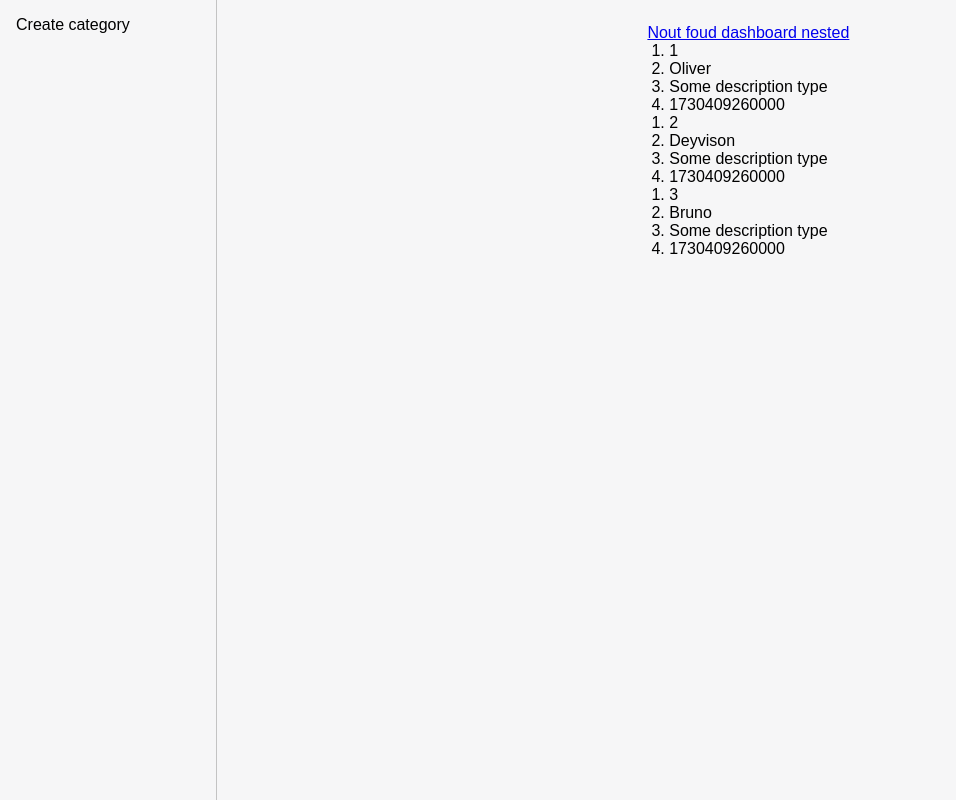
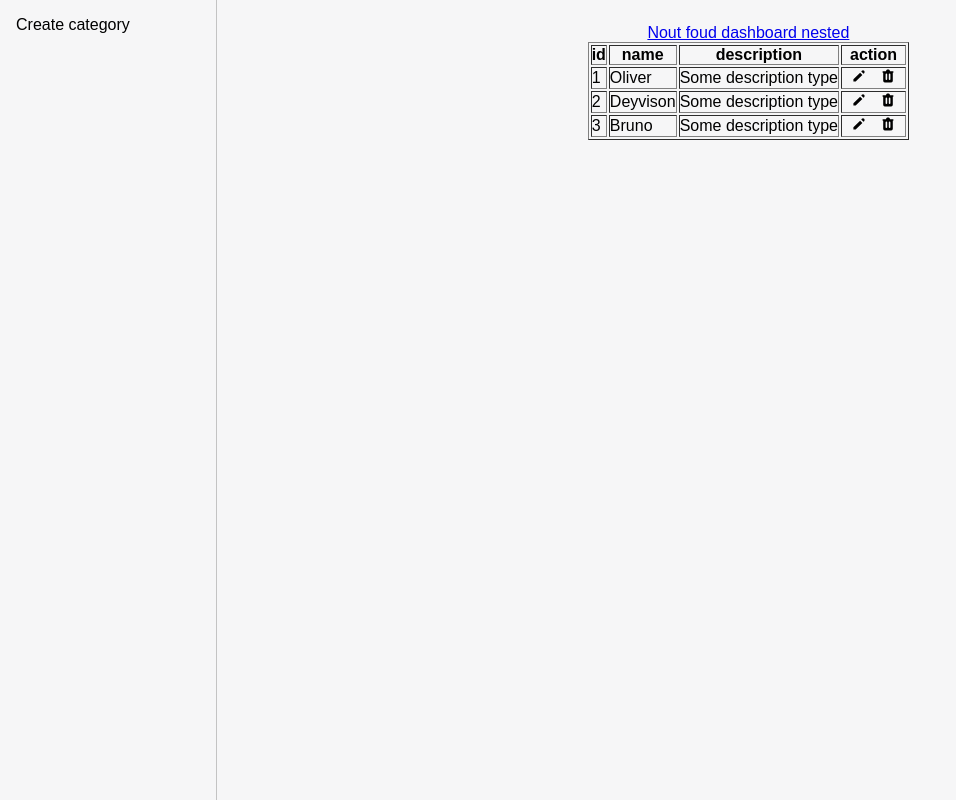
Before and after one commit to deyvisonborges/fullcycle-codeflix-front-admin, a React (Vite) app: page /dashboard/categories in a window 1280 px wide. Shown: the whole page, without its empty margins (0-956 px from the left). Built offline with nearby package versions, Linux system fonts and the light colour scheme.

Commit message:
feat: module/category: add store crud

```diff
--- a/src/config/store/reducers.ts
+++ b/src/config/store/reducers.ts
@@ -1,6 +1,6 @@
 import { combineReducers } from '@reduxjs/toolkit'
 import { toastReducer } from './slices'
-import { categoriesSlice } from '@/modules/dashboard/features/categories/category.store-slice'
+import { categoriesSlice } from '@/modules/dashboard/features/categories/categories.store-slice'
 
 export const reducers = combineReducers({
   toast: toastReducer,
--- a/src/modules/dashboard/features/categories/useCategoriesStore.tsx
+++ b/src/modules/dashboard/features/categories/categories.store-hook.tsx
@@ -1,15 +1,16 @@
 import { useAppDispatch, useAppSelector } from '@/config/store'
 import {
   categoriesStoreActions,
-  selectCategories
-} from './category.store-slice'
+  categoriesStoreSelectors
+} from './categories.store-slice'
 import { categoryModelAdapter } from '@/integrations/categories'
 import { CategoryUIModel } from './category.ui-model'
 import { useCallback, useMemo } from 'react'
+import { CategoryID } from './category-id.primitive'
 
 export function useCategories() {
   const dispatch = useAppDispatch()
-  const categories = useAppSelector(selectCategories)
+  const categories = useAppSelector(categoriesStoreSelectors.selectCategories)
 
   const adaptedCategories = useMemo(
     () => categories.map((c) => categoryModelAdapter(c)) as CategoryUIModel[],
@@ -33,9 +34,25 @@ export function useCategories() {
     [dispatch]
   )
 
+  const updateCategory = useCallback(
+    (category: Partial<CategoryUIModel>) => {
+      dispatch(categoriesStoreActions.updateCategory(category))
+    },
+    [dispatch]
+  )
+
+  const deleteCategory = useCallback(
+    ({ id }: CategoryID) => {
+      dispatch(categoriesStoreActions.deleteCategory({ id }))
+    },
+    [dispatch]
+  )
+
   return {
     categories: adaptedCategories,
     findCategoryById,
-    createCategory
+    createCategory,
+    updateCategory,
+    deleteCategory
   }
 }
--- a/src/modules/dashboard/features/categories/category.store-slice.ts
+++ b/src/modules/dashboard/features/categories/categories.store-slice.ts
@@ -2,6 +2,7 @@ import { CategoryModel as CategoryAPIModel } from '@/integrations/categories'
 import { createSlice, PayloadAction } from '@reduxjs/toolkit'
 import { CATEGORIES_MOCK } from './mocks/categories.mock-data'
 import { RootState } from '@/config/store'
+import { CategoryID } from './category-id.primitive'
 
 export const categoriesSlice = createSlice({
   name: 'categories',
@@ -10,23 +11,24 @@ export const categoriesSlice = createSlice({
     createCategory(state, action) {
       state.push({ ...action.payload, id: state.length + 1 })
     },
-    deleteCategory: (state, action) => {
-      return state.filter((todo) => todo.id !== action.payload.id)
-    },
     updateCategory: (
       state,
       action: PayloadAction<Partial<CategoryAPIModel>>
     ) => {
-      const index = state.findIndex(
-        (category) => category.id === action.payload.id
-      )
+      const { id } = action.payload
+      const index = state.findIndex((category) => category.id === id)
       state[index] = action.payload as CategoryAPIModel
+    },
+    deleteCategory: (state, action: PayloadAction<CategoryID>) => {
+      const { id } = action.payload
+      const index = state.findIndex((category) => category.id === id)
+      state.splice(index, 1)
     }
   }
 })
 
-export const selectCategories = (state: RootState) => state.categories
-// export const selectCategoryById = ({ categories }: RootState, id: string) =>
-//   categories.categories.find((c) => c.id === id)
+export const categoriesStoreSelectors = {
+  selectCategories: (state: RootState) => state.categories
+}
 
 export const { actions: categoriesStoreActions } = categoriesSlice
--- /dev/null
+++ b/src/modules/dashboard/features/categories/category-id.primitive.ts
@@ -0,0 +1 @@
+export type CategoryID = { id: string }
--- a/src/modules/dashboard/features/categories/pages/create-category/index.tsx
+++ b/src/modules/dashboard/features/categories/pages/create-category/index.tsx
@@ -4,7 +4,8 @@ import {
 } from '../../components/category-form-fields/category-form-fields'
 import { FormLayout } from '@/modules/dashboard/layout/form'
 import { ChangeEvent, FormEvent, useState } from 'react'
-import { useCategories } from '../../useCategoriesStore'
+import { useCategories } from '../../categories.store-hook'
+import { Link } from 'react-router-dom'
 
 export function CreateCategoryPage() {
   const { createCategory } = useCategories()
@@ -50,6 +51,7 @@ export function CreateCategoryPage() {
         handleChange={handleChange}
         handleToggle={handleToggle}
       />
+      <Link to="/dashboard/categories">Voltar</Link>
     </FormLayout>
   )
 }
--- a/src/modules/dashboard/features/categories/pages/edit-category.page.tsx
+++ b/src/modules/dashboard/features/categories/pages/edit-category.page.tsx
@@ -1,15 +1,16 @@
 import { ChangeEvent, FormEvent, useEffect, useState } from 'react'
-import { useParams } from 'react-router-dom'
+import { Link, useParams } from 'react-router-dom'
 import {
   CategoryFormFields,
   CategoryFormFieldsDataProps
 } from '../components/category-form-fields'
-import { useCategories } from '../useCategoriesStore'
+import { useCategories } from '../categories.store-hook'
 import { FormLayout } from '@/modules/dashboard/layout/form'
 
 export function EditCategoryPage() {
   const id = useParams().id as string
-  const { findCategoryById } = useCategories()
+
+  const { findCategoryById, updateCategory } = useCategories()
   const [isdisabled, setIsdisabled] = useState(false)
   const [categoryState, setCategoryState] =
     useState<CategoryFormFieldsDataProps>({
@@ -31,6 +32,7 @@ export function EditCategoryPage() {
     const formData = new FormData(e.target as never)
     setCategoryState({ ...categoryState, ...formData })
     setTimeout(() => setIsdisabled(false), 3000)
+    updateCategory({ ...categoryState })
   }
 
   const handleChange = (e: ChangeEvent<HTMLInputElement>) => {
@@ -58,6 +60,7 @@ export function EditCategoryPage() {
         handleChange={handleChange}
         handleToggle={handleToggle}
       />
+      <Link to="/dashboard/categories">Voltar</Link>
     </FormLayout>
   )
 }
--- a/src/modules/dashboard/features/categories/pages/list-categories.page.tsx
+++ b/src/modules/dashboard/features/categories/pages/list-categories.page.tsx
@@ -1,18 +1,39 @@
-import { useCategories } from '../useCategoriesStore'
+import { useNavigate } from 'react-router-dom'
+import { useCategories } from '../categories.store-hook'
+import { HiPencil, HiTrash } from 'react-icons/hi'
 
 export function ListCategoriesPage() {
-  const { categories } = useCategories()
+  const { categories, deleteCategory } = useCategories()
+  const navigate = useNavigate()
 
   return (
     <div>
-      {categories.map((category) => (
-        <ol>
-          <li>{category.id}</li>
-          <li>{category.name}</li>
-          <li>{category.description}</li>
-          <li>{category.createdAt}</li>
-        </ol>
-      ))}
+      <table border={1}>
+        <tr>
+          <th>id</th>
+          <th>name</th>
+          <th>description</th>
+          <th>action</th>
+        </tr>
+        {categories.map((category) => (
+          <tr>
+            <td>{category.id}</td>
+            <td>{category.name}</td>
+            <td>{category.description}</td>
+            <td>
+              &nbsp;{' '}
+              <HiPencil
+                onClick={() =>
+                  navigate('/dashboard/categories/edit/' + category.id)
+                }
+              />{' '}
+              &nbsp;{' '}
+              <HiTrash onClick={() => deleteCategory({ id: category.id })} />{' '}
+              &nbsp;
+            </td>
+          </tr>
+        ))}
+      </table>
     </div>
   )
 }
```
